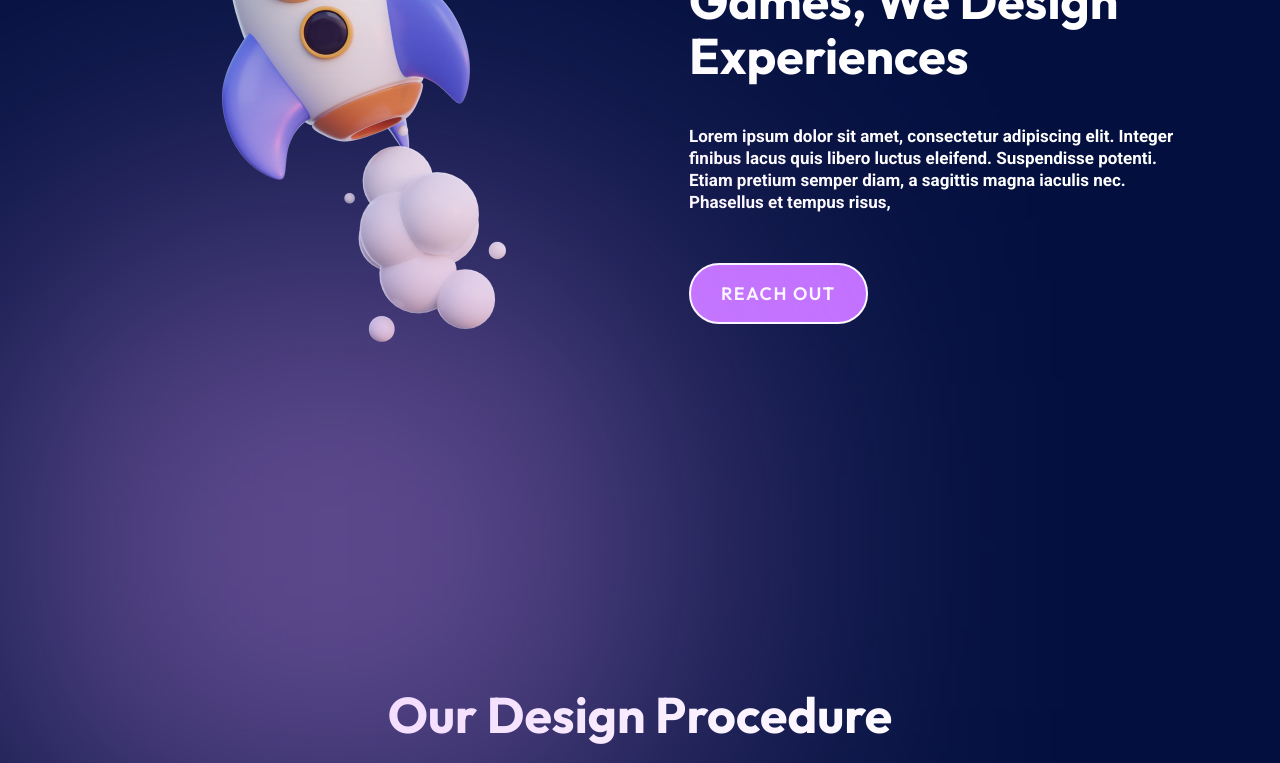
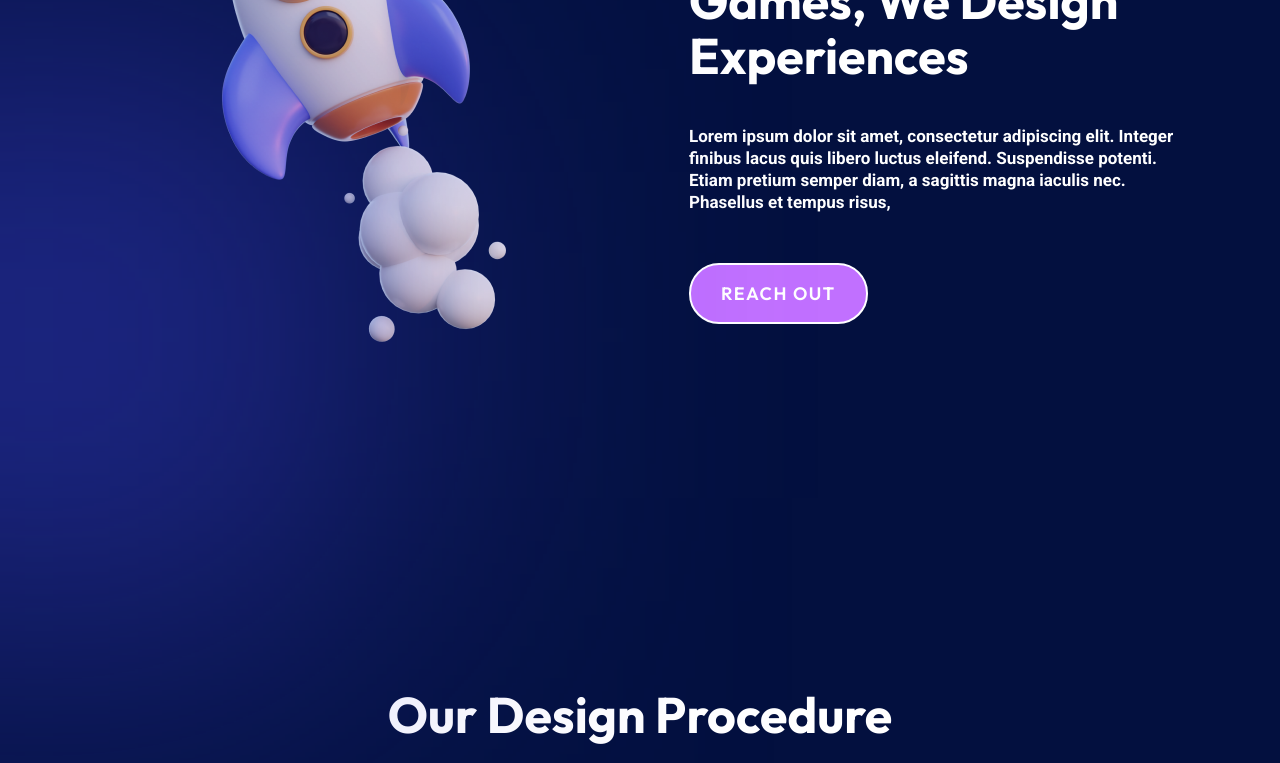
Before and after one commit to Bobsters6666/JJD-Studio, a React (Vite) app in the folder client/: page / in a window 1280 px wide. Shown: the part 1340-2103 px from the top of the page. Built offline with nearby package versions, Linux system fonts and the light colour scheme.

Commit message:
added message

```diff
--- a/client/src/home/hero/index.css
+++ b/client/src/home/hero/index.css
@@ -24,7 +24,7 @@
 
 .hero-ellipse-1 {
   right: -22%;
-  top: 52%;
+  top: 50%;
 }
 
 .hero-ellipse-2 {
--- a/client/src/home/intro/index.css
+++ b/client/src/home/intro/index.css
@@ -1,5 +1,6 @@
 .intro {
   padding: 300px 0;
+  position: relative;
 }
 
 .intro>div {
@@ -20,3 +21,9 @@
 .intro>div p {
   margin-bottom: 50px;
 }
+
+.intro-ellipse-1 {
+  background-color: var(--violet);
+  left: -26%;
+  bottom: 10%;
+}
--- a/client/src/home/message/index.css
+++ b/client/src/home/message/index.css
@@ -22,3 +22,7 @@
   border: 2px solid white;
   color: var(--darkestblue);
 }
+
+.message-ellipse-1 {
+  left: -20%;
+}
--- a/client/src/home/message/index.tsx
+++ b/client/src/home/message/index.tsx
@@ -2,12 +2,17 @@ import './index.css'
 
 const Message = () => {
   return (
-    <div className='message desktop'>
-      <div>
-        <h2>Don't miss out on the biggest release of 2023</h2>
-        <button>Register your interest</button>
+    <>
+      <div className='message desktop'>
+        <div>
+          <h2>Don't miss out on the biggest release of 2023</h2>
+          <button>Register your interest</button>
+        </div>
       </div>
-    </div>
+
+      {/* Ellipses */}
+      <div className='ellipse-1 message-ellipse-1'></div>
+    </>
   )
 }
 
```
